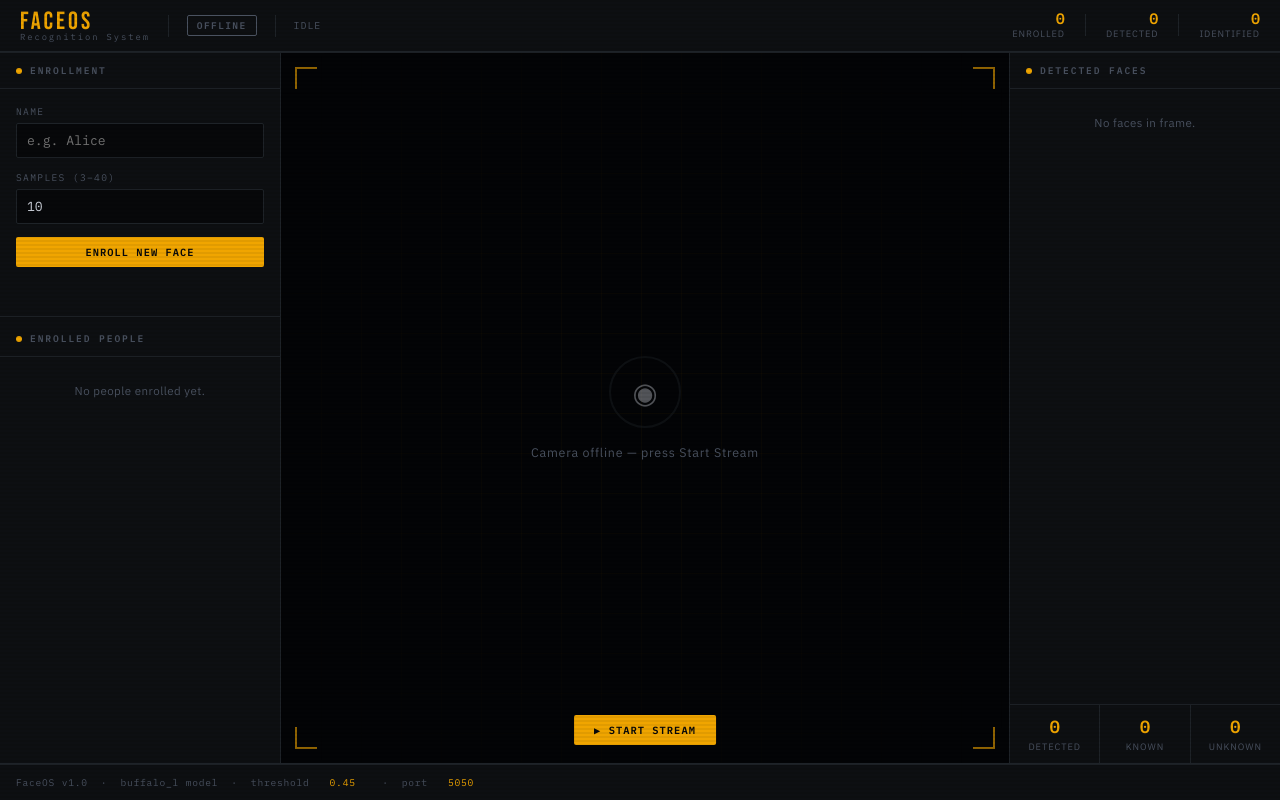
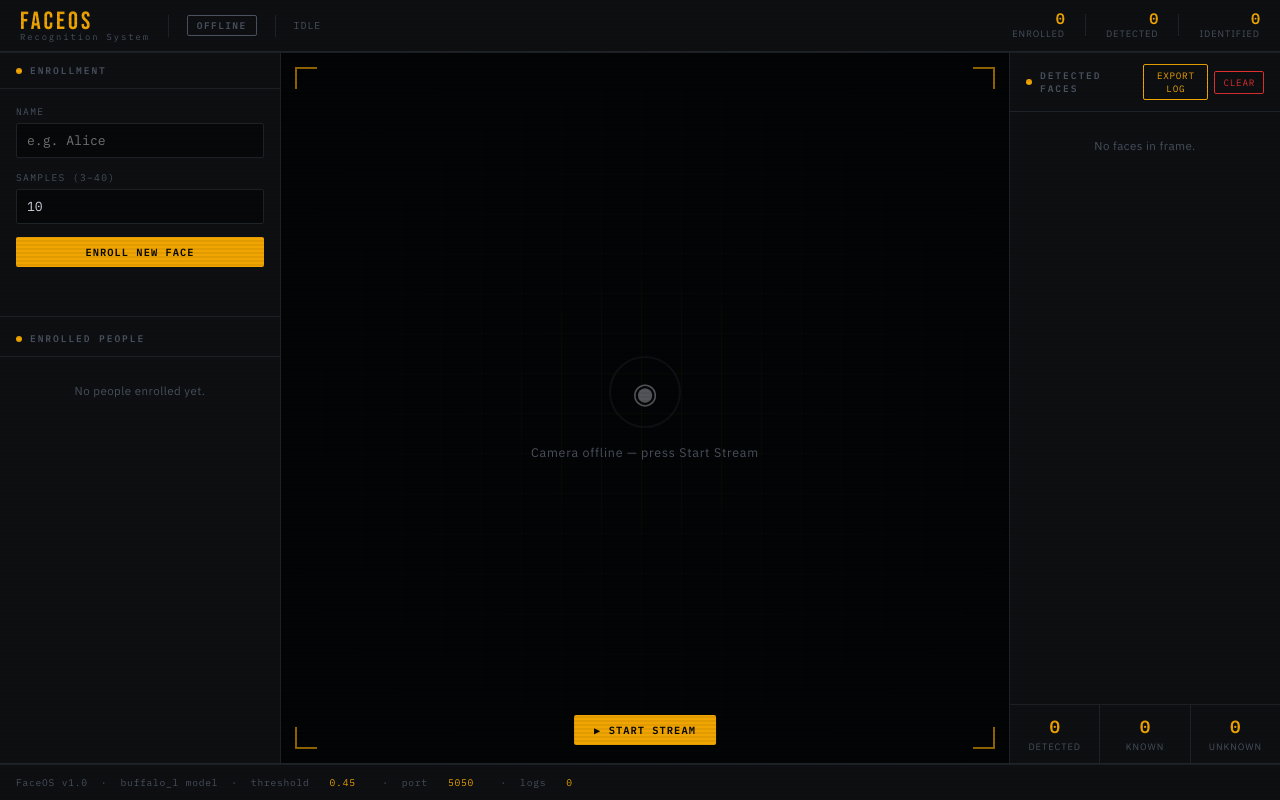
Before and after one commit to karkisav/5g, a Flask app: page / in a window 1280 px wide. Run offline with Flask 3, Linux system fonts and the light colour scheme; data that the repository does not hold is empty.

Commit message:
adding logging feature

```diff
--- a/templates/index.html
+++ b/templates/index.html
@@ -79,6 +79,18 @@ body::after{
   content:'';display:inline-block;width:6px;height:6px;
   border-radius:50%;background:var(--amber);flex-shrink:0;
 }
+.panel-head-split{justify-content:space-between}
+.panel-head-split > span{display:flex;align-items:center;gap:8px}
+.btn-mini{
+  background:transparent;border:1px solid var(--amber);color:var(--amber);
+  border-radius:2px;padding:4px 8px;cursor:pointer;
+  font-family:'IBM Plex Mono',monospace;font-size:.58rem;
+  letter-spacing:.08em;text-transform:uppercase;transition:all .18s;
+}
+.btn-mini:hover{background:rgba(240,165,0,.08)}
+.btn-mini.danger{border-color:var(--red);color:var(--red)}
+.btn-mini.danger:hover{background:rgba(224,48,48,.10)}
+.panel-actions{display:flex;align-items:center;gap:6px}
 
 /* ═══════════════════════════════════════════════════════ center feed */
 .feed-panel{
@@ -320,7 +332,13 @@ body::after{
 
 <!-- ── right: detected faces ─────────────────────── -->
 <div class="panel right-panel">
-  <div class="panel-head">Detected Faces</div>
+  <div class="panel-head panel-head-split">
+    <span>Detected Faces</span>
+    <div class="panel-actions">
+      <button class="btn-mini" id="btn-export-log">Export Log</button>
+      <button class="btn-mini danger" id="btn-clear-log">Clear</button>
+    </div>
+  </div>
   <div class="faces-scroll" id="faces-list">
     <div class="empty-note">No faces in frame.</div>
   </div>
@@ -336,7 +354,8 @@ body::after{
   FaceOS v1.0 &nbsp;·&nbsp;
   buffalo_l model &nbsp;·&nbsp;
   threshold <span>0.45</span> &nbsp;·&nbsp;
-  port <span>5050</span>
+  port <span>5050</span> &nbsp;·&nbsp;
+  logs <span id="log-count">0</span>
 </div>
 
 </div><!-- .shell -->
@@ -349,6 +368,11 @@ let streamOn  = false;
 let enrollOn  = false;
 let enrollTotal = 10;
 let people    = [];
+let faceLogs  = [];
+let loggedNames = new Set();
+let firstSuccessfulIdentification = null;
+
+const MAX_FACE_LOGS = 20000;
 
 function toast(msg, err=false){
   const el=$('toast');
@@ -361,6 +385,126 @@ function toast(msg, err=false){
 
 function esc(s){
   return s.replace(/[&<>"']/g,c=>({'&':'&amp;','<':'&lt;','>':'&gt;','"':'&quot;',"'":'&#39;'}[c]));
+}
+
+function appendFaceLogs(faces, enrollActive){
+  if(!streamOn || !faces.length) return;
+
+  const now = new Date();
+  const tsIso = now.toISOString();
+  const tsMs = now.getTime();
+
+  for(const f of faces){
+    const nameKey = String(f.name || '').trim().toLowerCase();
+    if(loggedNames.has(nameKey)) continue;
+    loggedNames.add(nameKey);
+
+    const known = f.name !== 'Unknown';
+    const entry = {
+      timestamp_iso: tsIso,
+      timestamp_ms: tsMs,
+      name: f.name,
+      known,
+      score: Number(f.score),
+      bbox: Array.isArray(f.bbox) ? f.bbox.map(v => Number(v)) : [],
+      enroll_active: !!enrollActive,
+      stream_active: true,
+      first_success_global: false,
+    };
+
+    if(known && !firstSuccessfulIdentification){
+      entry.first_success_global = true;
+      firstSuccessfulIdentification = { ...entry };
+    }
+
+    faceLogs.push(entry);
+  }
+
+  if(faceLogs.length > MAX_FACE_LOGS){
+    faceLogs.splice(0, faceLogs.length - MAX_FACE_LOGS);
+  }
+  $('log-count').textContent = String(faceLogs.length);
+}
+
+function exportFaceLogs(){
+  if(!faceLogs.length){
+    toast('No face logs to export', true);
+    return;
+  }
+
+  const exportedAt = new Date().toISOString();
+  const headers = [
+    'exported_at',
+    'timestamp_iso',
+    'timestamp_ms',
+    'name',
+    'known',
+    'score',
+    'bbox_x1',
+    'bbox_y1',
+    'bbox_x2',
+    'bbox_y2',
+    'enroll_active',
+    'stream_active',
+    'first_success_global',
+  ];
+
+  const csvEscape = value => {
+    const raw = value == null ? '' : String(value);
+    return /[",\n]/.test(raw) ? `"${raw.replace(/"/g, '""')}"` : raw;
+  };
+
+  const uniqueByName = new Map();
+  for(const entry of faceLogs){
+    const nameKey = String(entry.name || '').trim().toLowerCase();
+    if(!nameKey || uniqueByName.has(nameKey)) continue;
+    uniqueByName.set(nameKey, entry);
+  }
+
+  const rows = Array.from(uniqueByName.values()).map(entry => {
+    const bbox = Array.isArray(entry.bbox) ? entry.bbox : [];
+    return [
+      exportedAt,
+      entry.timestamp_iso,
+      entry.timestamp_ms,
+      entry.name,
+      !!entry.known,
+      entry.score,
+      bbox[0] ?? '',
+      bbox[1] ?? '',
+      bbox[2] ?? '',
+      bbox[3] ?? '',
+      !!entry.enroll_active,
+      !!entry.stream_active,
+      !!entry.first_success_global,
+    ].map(csvEscape).join(',');
+  });
+
+  const csv = [headers.join(','), ...rows].join('\n');
+  const stamp = new Date().toISOString().replace(/[:.]/g, '-');
+  const blob = new Blob([csv], { type: 'text/csv;charset=utf-8' });
+  const url = URL.createObjectURL(blob);
+  const a = document.createElement('a');
+  a.href = url;
+  a.download = `face_logs_${stamp}.csv`;
+  document.body.appendChild(a);
+  a.click();
+  a.remove();
+  URL.revokeObjectURL(url);
+  toast(`Face logs exported as CSV (${rows.length} unique names)`);
+}
+
+function clearFaceLogs(){
+  if(!faceLogs.length){
+    toast('No logs to clear', true);
+    return;
+  }
+  if(!confirm('Clear all face logs and reset first successful identification?')) return;
+  faceLogs = [];
+  loggedNames = new Set();
+  firstSuccessfulIdentification = null;
+  $('log-count').textContent = '0';
+  toast('Face logs cleared');
 }
 
 // ── stream ────────────────────────────────────────────────────────────────────
@@ -395,6 +539,9 @@ $('btn-stop').addEventListener('click', async ()=>{
   $('faces-list').innerHTML='<div class="empty-note">No faces in frame.</div>';
   streamOn=false;
 });
+
+$('btn-export-log').addEventListener('click', exportFaceLogs);
+$('btn-clear-log').addEventListener('click', clearFaceLogs);
 
 // ── enrollment ────────────────────────────────────────────────────────────────
 $('btn-enroll').addEventListener('click', async ()=>{
@@ -489,6 +636,7 @@ sse.onmessage=e=>{
   // faces
   if(streamOn && !d.enroll_active){
     const faces=d.faces||[];
+    appendFaceLogs(faces, d.enroll_active);
     const known=faces.filter(f=>f.name!=='Unknown').length;
     const unknown=faces.length-known;
     $('m-detected').textContent=faces.length;
```
